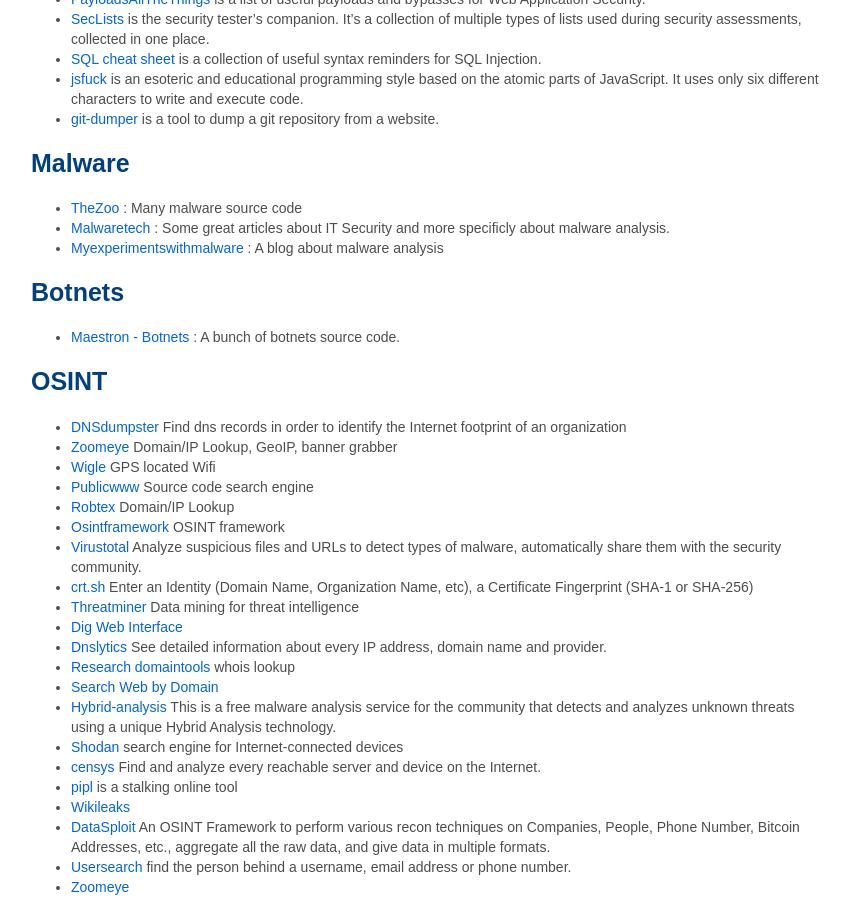
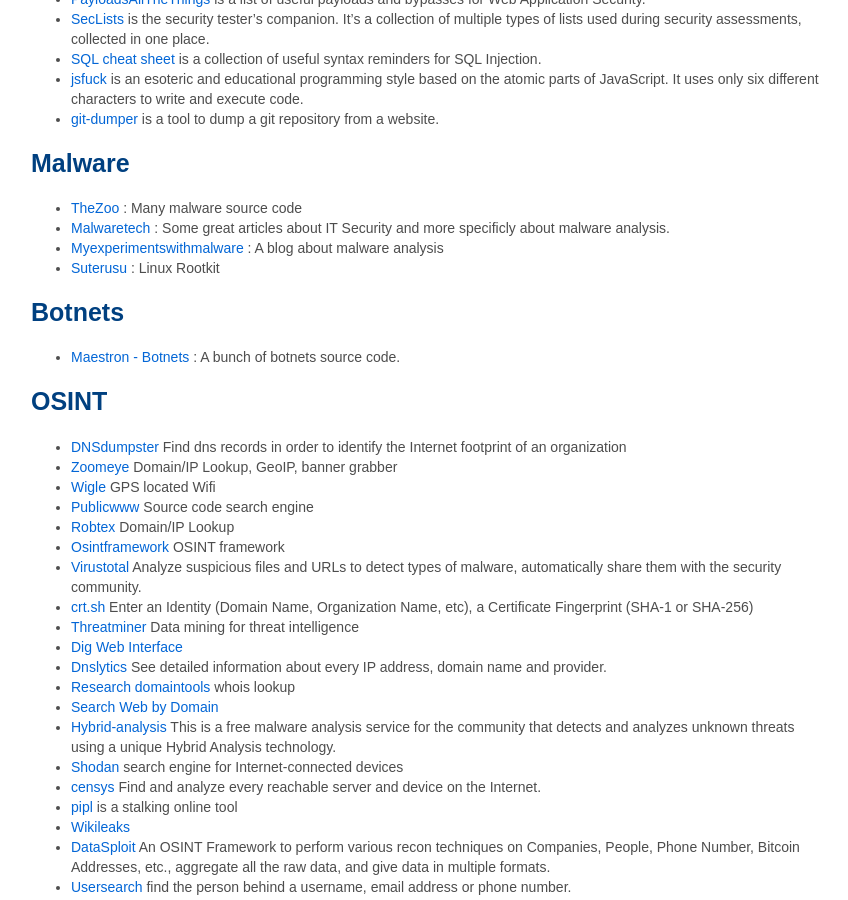
Before and after one commit to myexperiments-blog/myexperiments-blog.github.io, a Jekyll site: the page built from resources.md, in a window 1280 px wide and 900 px high, scrolled down 343 px. Shown: the whole window, without its empty margins (351-1199 px from the left). Built offline with Jekyll 4.4.1, drawn with Linux system fonts in a browser that asks for light colours; comment, search, counter and statistics services are not loaded.

Commit message:
update resources

```diff
--- a/resources.md
+++ b/resources.md
@@ -23,6 +23,7 @@
 - [TheZoo](https://github.com/ytisf/theZoo/tree/master/malwares/Source) : Many malware source code
 - [Malwaretech](https://www.malwaretech.com/) : Some great articles about IT Security and more specificly about malware analysis.
 - [Myexperimentswithmalware](http://myexperimentswithmalware.blogspot.com/) : A blog about malware analysis
+- [Suterusu](https://github.com/mncoppola/suterusu) : Linux Rootkit
 
 # Botnets
 
```
